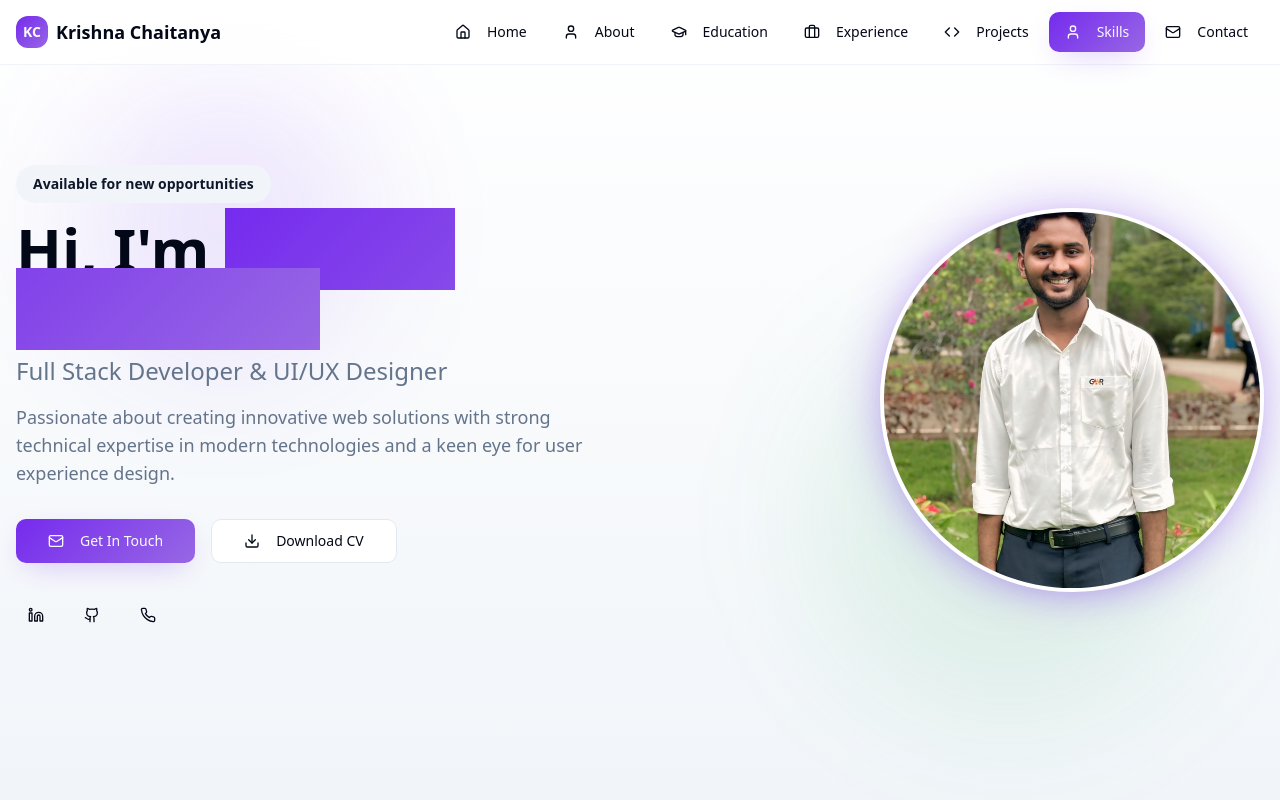
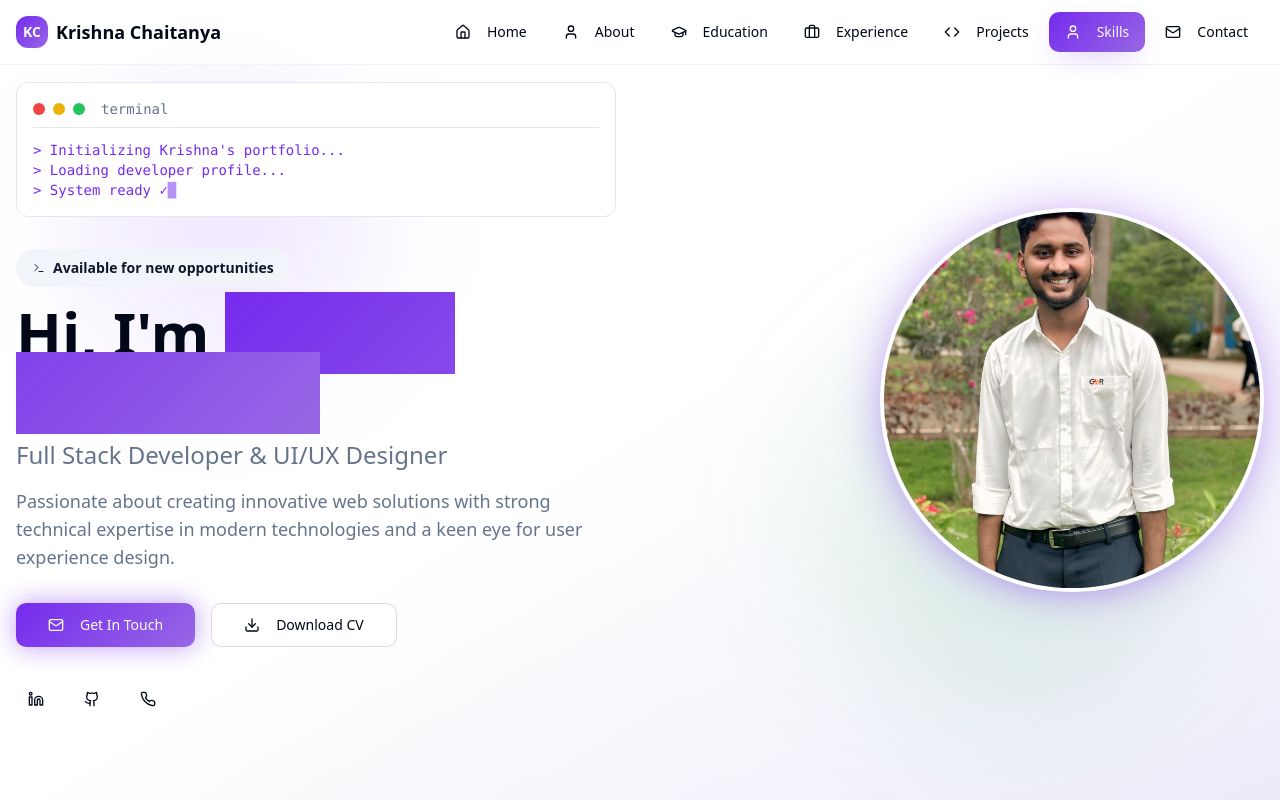
Before and after one commit to krishnachaitanya124/krishna-chaitanya-portfolio, a React (Vite) app: page / in a window 1280 px wide. Shown: the top 800 px of the page. Built offline with nearby package versions, Linux system fonts and the light colour scheme.

Commit message:
Implement portfolio design
Refer to the provided portfolio design for implementation.

```diff
--- a/src/components/Hero.tsx
+++ b/src/components/Hero.tsx
@@ -1,12 +1,29 @@
+import { useState, useEffect } from "react";
 import { Button } from "@/components/ui/button";
 import { Badge } from "@/components/ui/badge";
-import { Github, Linkedin, Mail, Phone, Download } from "lucide-react";
+import { Github, Linkedin, Mail, Phone, Download, Terminal } from "lucide-react";
 
 export const Hero = () => {
+  const [terminalText, setTerminalText] = useState("");
+  const fullText = "> Initializing Krishna's portfolio...\n> Loading developer profile...\n> System ready ✓";
+
+  useEffect(() => {
+    let i = 0;
+    const typeWriter = () => {
+      if (i < fullText.length) {
+        setTerminalText(fullText.slice(0, i + 1));
+        i++;
+        setTimeout(typeWriter, 50);
+      }
+    };
+    const timer = setTimeout(typeWriter, 1000);
+    return () => clearTimeout(timer);
+  }, []);
+
   return (
     <section className="min-h-screen flex items-center justify-center gradient-subtle relative overflow-hidden">
-      {/* Background decoration */}
-      <div className="absolute inset-0 bg-grid-pattern opacity-5"></div>
+      {/* Terminal overlay effect */}
+      <div className="absolute inset-0 bg-gradient-to-br from-background via-background to-primary/5"></div>
       <div className="absolute top-20 left-20 w-72 h-72 bg-primary/10 rounded-full blur-3xl animate-float"></div>
       <div className="absolute bottom-20 right-20 w-96 h-96 bg-accent/10 rounded-full blur-3xl animate-float" style={{animationDelay: '3s'}}></div>
 
@@ -14,8 +31,23 @@ export const Hero = () => {
         <div className="grid grid-cols-1 lg:grid-cols-2 gap-12 items-center">
           {/* Content */}
           <div className="space-y-8 text-center lg:text-left">
+            {/* Terminal Window */}
+            <div className="bg-card border border-border rounded-lg p-4 mb-6 font-mono text-sm">
+              <div className="flex items-center gap-2 mb-3 pb-2 border-b border-border">
+                <div className="w-3 h-3 bg-red-500 rounded-full"></div>
+                <div className="w-3 h-3 bg-yellow-500 rounded-full"></div>
+                <div className="w-3 h-3 bg-green-500 rounded-full"></div>
+                <span className="text-muted-foreground ml-2">terminal</span>
+              </div>
+              <div className="text-primary whitespace-pre-line min-h-[60px]">
+                {terminalText}
+                <span className="animate-pulse">█</span>
+              </div>
+            </div>
+
             <div className="space-y-4">
               <Badge variant="secondary" className="text-sm px-4 py-2">
+                <Terminal className="mr-2 h-3 w-3" />
                 Available for new opportunities
               </Badge>
               <h1 className="text-4xl md:text-6xl font-bold leading-tight">
@@ -37,7 +69,7 @@ export const Hero = () => {
             <div className="flex flex-wrap gap-4 justify-center lg:justify-start">
               <Button
                 size="lg"
-                className="gradient-primary shadow-elegant transition-smooth hover:scale-105"
+                className="gradient-primary shadow-elegant transition-smooth hover:scale-105 animate-glow"
                 asChild
               >
                 <a href="mailto:uppada1245@gmail.com">
@@ -48,7 +80,7 @@ export const Hero = () => {
               <Button
                 variant="outline"
                 size="lg"
-                className="transition-smooth hover:scale-105"
+                className="transition-smooth hover:scale-105 border-primary/20 hover:border-primary"
               >
                 <Download className="mr-2 h-5 w-5" />
                 Download CV
@@ -60,7 +92,7 @@ export const Hero = () => {
               <Button
                 variant="ghost"
                 size="icon"
-                className="transition-smooth hover:scale-110 hover:bg-primary/10"
+                className="transition-smooth hover:scale-110 hover:bg-primary/10 hover:text-primary"
                 asChild
               >
                 <a href="https://linkedin.com/in/Uppada Krishna Chaitanya" target="_blank" rel="noopener noreferrer">
@@ -70,7 +102,7 @@ export const Hero = () => {
               <Button
                 variant="ghost"
                 size="icon"
-                className="transition-smooth hover:scale-110 hover:bg-primary/10"
+                className="transition-smooth hover:scale-110 hover:bg-primary/10 hover:text-primary"
                 asChild
               >
                 <a href="https://github.com/krishnachaitanya124" target="_blank" rel="noopener noreferrer">
@@ -80,7 +112,7 @@ export const Hero = () => {
               <Button
                 variant="ghost"
                 size="icon"
-                className="transition-smooth hover:scale-110 hover:bg-primary/10"
+                className="transition-smooth hover:scale-110 hover:bg-primary/10 hover:text-primary"
                 asChild
               >
                 <a href="tel:8247332482">
@@ -94,7 +126,7 @@ export const Hero = () => {
           <div className="flex justify-center lg:justify-end">
             <div className="relative">
               <div className="absolute inset-0 gradient-primary rounded-full blur-xl opacity-30 animate-glow"></div>
-              <div className="relative w-80 h-80 md:w-96 md:h-96 rounded-full overflow-hidden border-4 border-background shadow-elegant">
+              <div className="relative w-80 h-80 md:w-96 md:h-96 rounded-full overflow-hidden border-4 border-background shadow-elegant hover:shadow-primary/20 transition-smooth">
                 <img
                   src="/lovable-uploads/c046dce6-1a14-4e1b-bd58-839ffc5f3abe.png"
                   alt="Krishna Chaitanya Uppada"
```
